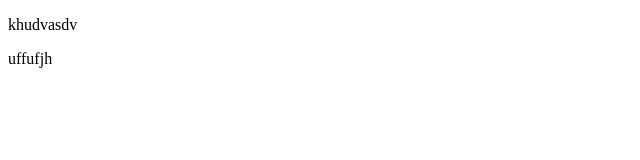
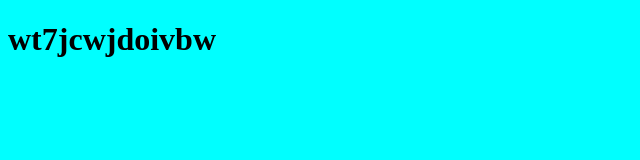
Before and after one commit to tebmyxahz/testgit1, a plain HTML site: page index.html in a window 1280 px wide. Shown: the whole page, without its empty margins (0-640 px from the left). Drawn offline with Linux system fonts and the light colour scheme.

Commit message:
Add files via upload

```diff
--- /dev/null
+++ b/index.css
@@ -0,0 +1,3 @@
+body {
+    background-color: aqua;
+}
--- a/index.html
+++ b/index.html
@@ -1,12 +1,12 @@
 <!DOCTYPE html>
 <html lang="en">
-<head>
+<head >
+    <link rel="stylesheet" href="index.css">
     <meta charset="UTF-8">
-    <meta name="viewport" content="width=!, initial-scale=1.0">
+    <meta name="viewport" content="width=device-width, initial-scale=1.0" >
     <title>Document</title>
 </head>
 <body>
-    <p>khudvasdv</p>
-    <a>uffufjh</a>
+    <h1>wt7jcwjdoivbw</h1>
 </body>
 </html>
```
